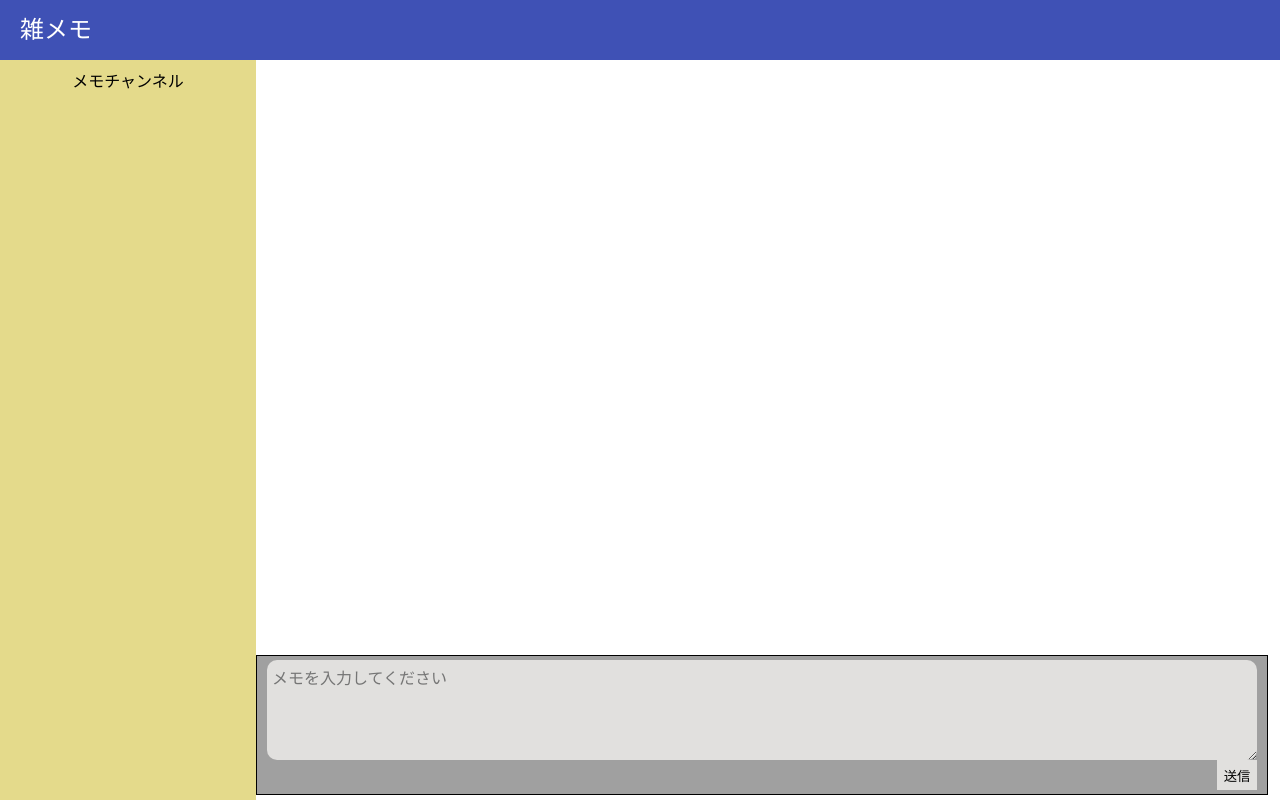
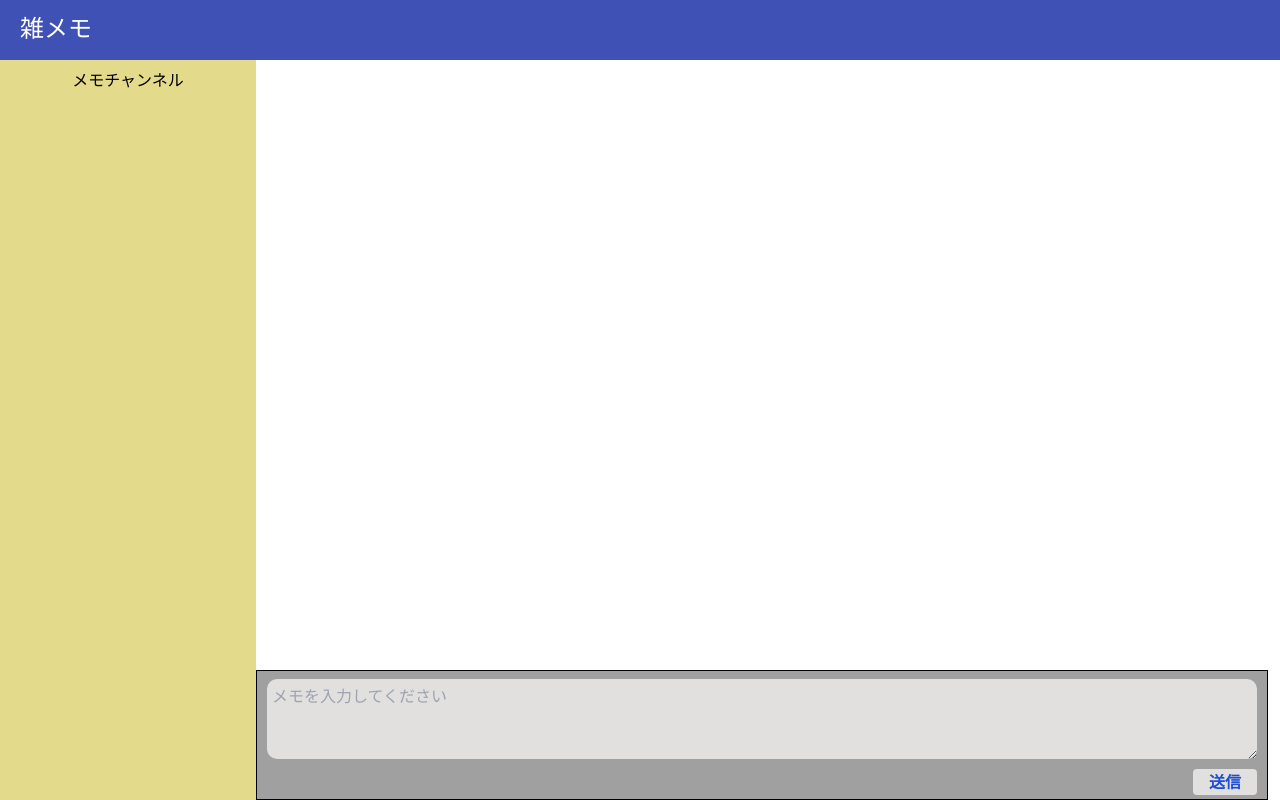
Before and after one commit to mesichicken/zatumemo, a Vue app: page / in a window 1280 px wide. Built offline with nearby package versions, Linux system fonts and the light colour scheme.

Commit message:
tailwindを導入

```diff
--- a/package.json
+++ b/package.json
@@ -33,14 +33,17 @@
     "@vitejs/plugin-vue": "^4.5.2",
     "@vue/eslint-config-prettier": "^8.0.0",
     "@vue/eslint-config-typescript": "^11.0.3",
+    "autoprefixer": "^10.4.16",
     "electron": "^25.6.0",
     "electron-builder": "^24.6.3",
     "electron-vite": "^1.0.27",
     "eslint": "^8.47.0",
     "eslint-plugin-vue": "^9.17.0",
     "less": "^4.2.0",
+    "postcss": "^8.4.32",
     "prettier": "^3.0.2",
     "sass": "^1.69.5",
+    "tailwindcss": "^3.4.0",
     "typescript": "^5.1.6",
     "vite": "^4.4.9",
     "vue": "^3.3.4",
--- /dev/null
+++ b/postcss.config.js
@@ -0,0 +1,6 @@
+module.exports = {
+  plugins: {
+    tailwindcss: {},
+    autoprefixer: {}
+  }
+}
--- a/src/renderer/src/assets/scss/main.scss
+++ b/src/renderer/src/assets/scss/main.scss
@@ -1,3 +1,7 @@
+@tailwind base;
+@tailwind components;
+@tailwind utilities;
+
 $header-height: 60px;
 
 * {
@@ -22,8 +26,6 @@ ul {
   list-style: none;
 }
 
-.flex {
-  display: flex;
-  justify-content: space-between;
-  align-items: center;
+.\left-1\/5 {
+  left: 20%;
 }
--- a/src/renderer/src/components/MemoCard.vue
+++ b/src/renderer/src/components/MemoCard.vue
@@ -5,7 +5,7 @@ type Props = {
   memo: Memo
 }
 
-const props = defineProps<Props>();
+const props = defineProps<Props>()
 
 const formatDate = (date: Date): string => {
   const year = date.getFullYear()
@@ -16,7 +16,6 @@ const formatDate = (date: Date): string => {
 
   return `${year}/${month}/${day} ${hour}:${minute}`
 }
-
 </script>
 
 <template>
--- a/src/renderer/src/components/MemoChannel.vue
+++ b/src/renderer/src/components/MemoChannel.vue
@@ -1,5 +1,4 @@
-<script setup lang="ts">
-</script>
+<script setup lang="ts"></script>
 
 <template>
   <div class="memo-channel">
--- a/src/renderer/src/components/MemoLists.vue
+++ b/src/renderer/src/components/MemoLists.vue
@@ -17,24 +17,36 @@ const onAdd = (e: Event): void => {
 
   memo_content.value = ''
 }
-
 </script>
 
 <template>
   <div class="memo-lists scrollable-content">
     <ul v-for="(memo, index) in memoList" :key="index">
-      <MemoCard
-        :memo="memo"
-      />
+      <MemoCard :memo="memo" />
     </ul>
   </div>
-  <div class="memo-form">
-    <form @submit.prevent="onAdd">
-      <!-- コントロールキーを押しながらEnterでも送信できる -->
-      <textarea name="" id="" cols="30" rows="10" v-model="memo_content" placeholder="メモを入力してください" @keydown.enter.ctrl="onAdd">
+  <div class="absolute bottom-0 left-1/5 memo-form">
+    <form class="flex justify-center flex-wrap" @submit.prevent="onAdd">
+      <div class="container py-1">
+        <!-- コントロールキーを押しながらEnterでも送信できる -->
+        <textarea
+          id=""
+          v-model="memo_content"
+          name=""
+          cols="30"
+          rows="10"
+          placeholder="メモを入力してください"
+          @keydown.enter.ctrl="onAdd"
+        >
+        </textarea>
+      </div>
 
-      </textarea>
-      <button class="submit" type="submit">送信</button>
+      <button
+        class="submit bg-transparent hover:bg-blue-500 text-blue-700 font-semibold hover:text-white py-2 px-4 border border-blue-500 hover:border-transparent rounded"
+        type="submit"
+      >
+        送信
+      </button>
     </form>
   </div>
 </template>
@@ -73,24 +85,16 @@ $scrollbar-width: 12px;
 }
 
 .memo-form {
-  position: absolute;
-  bottom: 5px;
-  left: 20%;
   width: calc(80% - $scrollbar-width);
-  height: 140px;
+  height: 130px;
   padding: 4px 10px;
   background-color: #a0a0a0;
   border: 1px solid #000;
 }
 
-.memo-form form {
-  display: flex;
-  justify-content: center;
-  flex-wrap: wrap;
-}
 .memo-form textarea {
   width: 100%;
-  height: 100px;
+  height: 80px;
   padding: 5px;
   border-radius: 10px;
   border: none;
@@ -102,12 +106,12 @@ $scrollbar-width: 12px;
 
 .memo-form .submit {
   margin: 0 0 0 auto;
-  width: 40px;
-  height: 30px;
+  line-height: 10px;
+  // width: 40px;
+  // height: 30px;
   border: none;
   outline: none;
   background-color: #e1e0de;
   cursor: pointer;
 }
-
 </style>
--- /dev/null
+++ b/tailwind.config.js
@@ -0,0 +1,11 @@
+module.exports = {
+  content: ['./index.html', './src/**/*.{vue,js,ts,jsx,tsx}'],
+  darkMode: 'media',
+  theme: {
+    extend: {}
+  },
+  variants: {
+    extend: {}
+  },
+  plugins: []
+}
```
Also changed, not shown: src/renderer/src/components/types.ts (line endings or trailing spaces), 1 other file (tests, documents, lock files or other folders).
